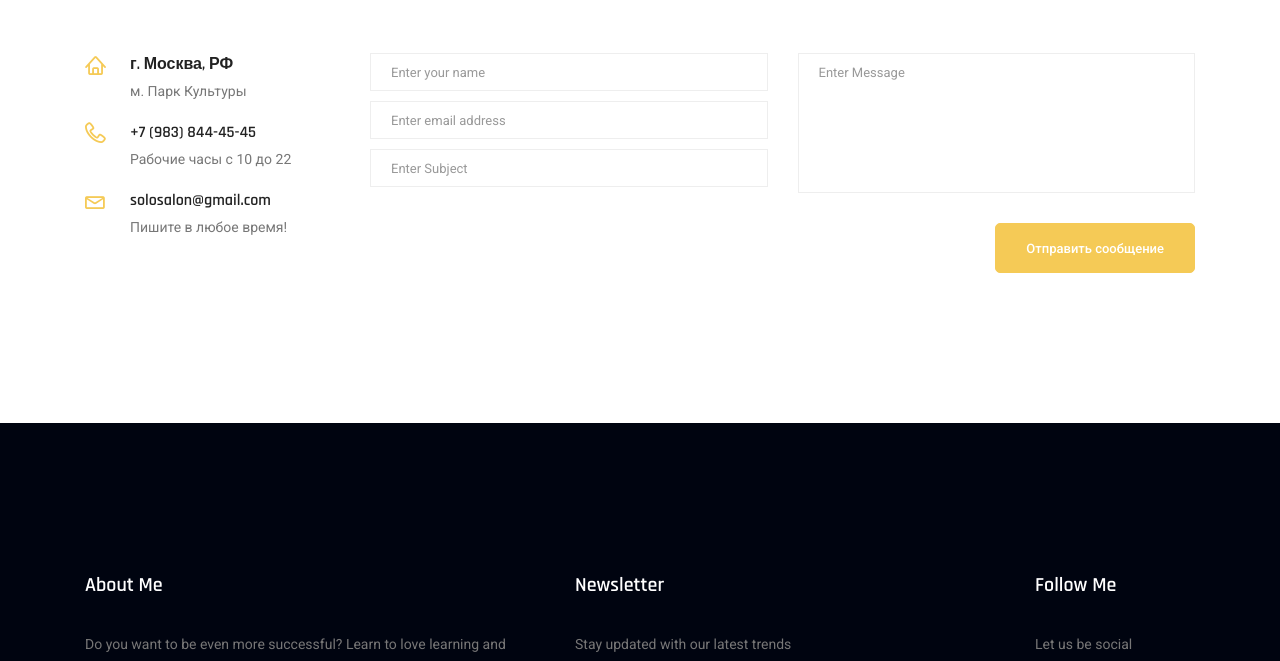
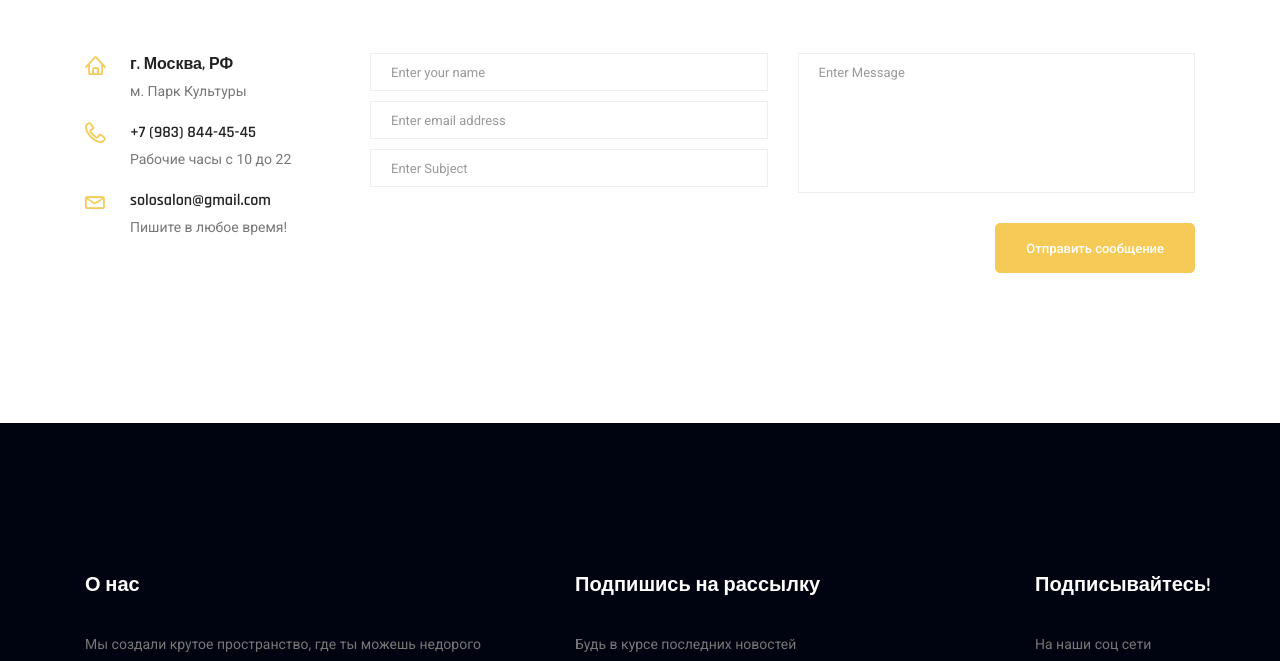
Before and after one commit to Crocbaggy/SoloSalon, a plain HTML site: page contact.html in a window 1280 px wide. Shown: the part 937-1598 px from the top of the page. Drawn offline with Linux system fonts and the light colour scheme; some packages are replaced by stand-ins of ours; a script that the page names is missing.

Commit message:
Update contact.html

```diff
--- a/contact.html
+++ b/contact.html
@@ -227,11 +227,9 @@
                 <div class="col-lg-5 col-sm-6">
                     <aside class="f_widget ab_widget">
                         <div class="f_title">
-                            <h3>About Me</h3>
+                            <h3>О нас</h3>
                         </div>
-                        <p>Do you want to be even more successful? Learn to love learning and growth. The more effort
-                            you put into
-                            improving your skills,</p>
+                        <p>Мы создали крутое пространство, где ты можешь недорого работать и мало тратить на аренду!</p>
                         <p><!-- Link back to Colorlib can't be removed. Template is licensed under CC BY 3.0. -->
 Copyright &copy;<script>document.write(new Date().getFullYear());</script> All rights reserved | This template is made with <i class="fa fa-heart-o" aria-hidden="true"></i> by <a href="https://colorlib.com" target="_blank">Colorlib</a>
 <!-- Link back to Colorlib can't be removed. Template is licensed under CC BY 3.0. --></p>
@@ -240,9 +238,9 @@ Copyright &copy;<script>document.write(new Date().getFullYear());</script> All r
                 <div class="col-lg-5 col-sm-6">
                     <aside class="f_widget news_widget">
                         <div class="f_title">
-                            <h3>Newsletter</h3>
+                            <h3>Подпишись на рассылку</h3>
                         </div>
-                        <p>Stay updated with our latest trends</p>
+                        <p>Будь в курсе последних новостей</p>
                         <div id="mc_embed_signup">
                             <form target="_blank" action="https://spondonit.us12.list-manage.com/subscribe/post?u=1462626880ade1ac87bd9c93a&amp;id=92a4423d01"
                                 method="get" class="subscribe_form relative">
@@ -259,9 +257,9 @@ Copyright &copy;<script>document.write(new Date().getFullYear());</script> All r
                 <div class="col-lg-2">
                     <aside class="f_widget social_widget">
                         <div class="f_title">
-                            <h3>Follow Me</h3>
+                            <h3>Подписывайтесь!</h3>
                         </div>
-                        <p>Let us be social</p>
+                        <p>На наши соц сети</p>
                         <ul class="list">
                             <li><a href="#"><i class="fa fa-facebook"></i></a></li>
                             <li><a href="#"><i class="fa fa-twitter"></i></a></li>
```
